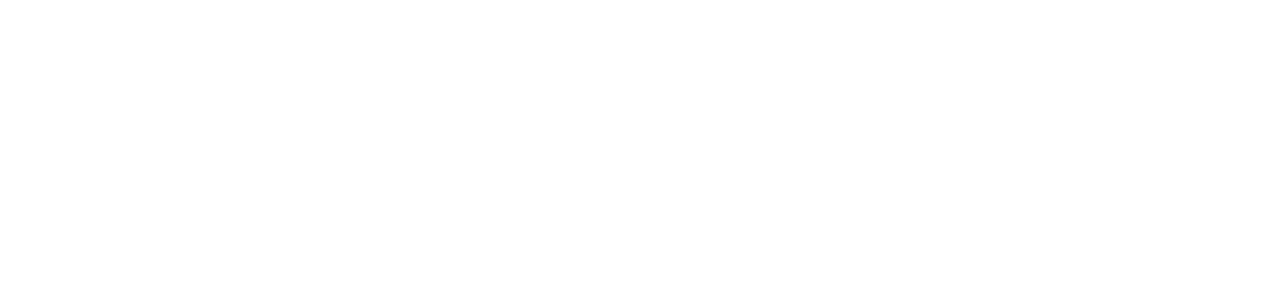
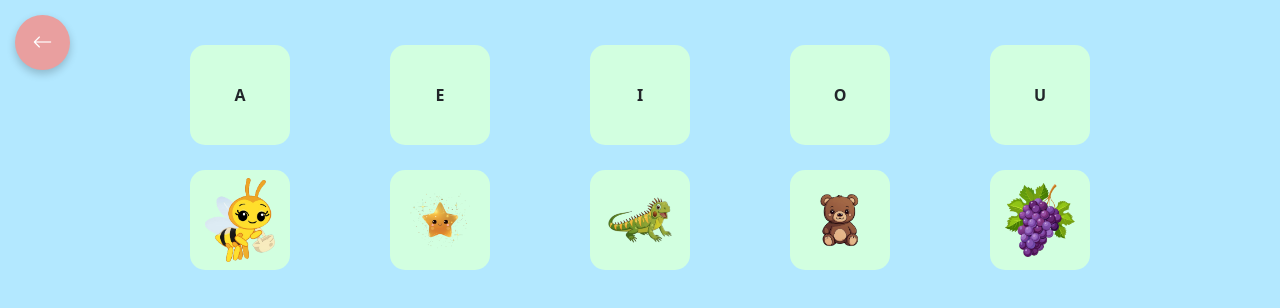
Before and after one commit to mariselaor/gustavito_v2, a Vue app in the folder frontend/: page /lecciones/Consonantes in a window 1280 px wide. Before the commit this address had no page. Shown: the top 308 px of the page. Built offline with nearby package versions, Linux system fonts and the light colour scheme.

Commit message:
vocales2
vocales 2

```diff
--- /dev/null
+++ b/frontend/src/assets/styles/consonantes.css
@@ -0,0 +1,55 @@
+
+.match-container {
+  width: 100%;
+  min-height: 100vh;
+  background: #b3e8ff;
+  padding: 20px;
+  position: relative;
+}
+
+.match-area {
+  width: 100%;
+  max-width: 900px;
+  margin: auto;
+  position: relative;
+}
+
+.lines-svg {
+  position: absolute;
+  inset: 0;
+  width: 100%;
+  height: 100%;
+  pointer-events: none;
+}
+
+.grid-letters, .grid-images {
+  display: flex;
+  justify-content: space-between;
+  margin: 25px 0;
+}
+
+.letter-card, .image-card {
+  width: 100px;
+  height: 100px;
+  background: #d2ffe0;
+  border-radius: 15px;
+  display: flex;
+  justify-content: center;
+  align-items: center;
+  font-weight: bold;
+  cursor: pointer;
+  transition: transform .2s;
+}
+
+.letter-card.selected {
+  transform: scale(1.15);
+  background: #c5ffd0;
+}
+
+.letter-card:hover, .image-card:hover {
+  transform: scale(1.1);
+}
+
+.icon {
+  width: 70%;
+}
--- a/frontend/src/assets/styles/vocales.css
+++ b/frontend/src/assets/styles/vocales.css
@@ -1,13 +1,19 @@
-/* Fondo del juego */
+/* 🟦 CONTENEDOR CON EL FONDO COMPLETO */
 .vowel-scene {
+  min-height: 100vh;
   width: 100%;
-  height: 100vh;
-  background: linear-gradient(#4fc3f7, #b3e5fc);
   position: relative;
+
+  background-image: url('@/assets/img/fondo2.jpg');
+  background-size: cover;            /* Ocupa toda la pantalla SIN BARRAS */
+  background-repeat: no-repeat;
+  background-position: center top;   /* Mantiene el sol y nubes visibles */
   overflow: hidden;
 }
 
-/* Título */
+
+
+/* ⭐ Título */
 .title {
   text-align: center;
   font-size: 2rem;
@@ -15,23 +21,27 @@
   font-weight: bold;
   margin-top: 15px;
   text-shadow: 2px 2px #444;
+  position: absolute;
+  width: 100%;
+  top: 0;
+  z-index: 10;
 }
 
-/* Botón volver */
+/* ⬅️ Botón volver */
 .btn-back {
   position: fixed;
   top: 15px;
   left: 15px;
-  background: white;
+  background: rgb(233, 159, 159);
   border: none;
   border-radius: 50%;
   font-size: 20px;
   padding: 10px 14px;
   box-shadow: 0 4px 8px rgba(0,0,0,0.2);
-  z-index: 10;
+  z-index: 20;
 }
 
-/* Vocales */
+/* 🔤 VOCAL */
 .vowel {
   position: absolute;
   font-size: 4rem;
@@ -43,48 +53,27 @@
   border-radius: 15px;
   box-shadow: 0 8px 15px rgba(0,0,0,0.2);
   transition: transform 0.2s;
+  z-index: 5;
 }
 
 .vowel:active {
   transform: scale(0.9);
 }
 
+/* Posiciones */
 .a { left: 10%; top: 30%; }
 .e { left: 45%; top: 20%; }
 .i { right: 10%; top: 30%; }
-.o { left: 30%; bottom: 15%; }
-.u { right: 30%; bottom: 15%; }
+.o { left: 30%; bottom: 18%; }
+.u { right: 30%; bottom: 18%; }
 
-/* Dibujos */
-.center-img {
+/* 🌿 CÉSPED (si usas una imagen separada)
+   — Si no usas la imagen grass.png, puedes borrar esto.
+*/
+.grass-full {
   position: absolute;
-  width: 90px;
-  animation: float 3s ease-in-out infinite;
+  bottom: 0;
+  left: 0;
+  width: 100%;
+  z-index: 1;
 }
-
-.bear { left: 20%; top: 45%; }
-.cloud { left: 45%; top: 45%; }
-.grapes { right: 20%; top: 45%; }
-.star { left: 45%; top: 10%; width: 70px; }
-
-/* Decoraciones */
-.decor {
-  position: absolute;
-  width: 120px;
-}
-
-.plane {
-  top: 70px;
-  left: 20px;
-}
-
-.child {
-  top: 60px;
-  right: 20px;
-}
-
-/* Animación */
-@keyframes float {
-  0%, 100% { transform: translateY(0); }
-  50% { transform: translateY(-10px); }
-}
--- a/frontend/src/router/index.js
+++ b/frontend/src/router/index.js
@@ -4,6 +4,7 @@
 import Home from '../views/Home.vue'
 import Lecciones from '../views/Lecciones.vue'
 import Vocales from '../views/Vocales.vue'
+import Consonantes from '../views/Consonantes.vue'
 
 
 
@@ -13,7 +14,9 @@
   { path: '/register', name: 'Register', component: Register },
   { path: '/home', name: 'Home', component: Home },
   { path: '/lecciones', name: 'Lecciones', component: Lecciones },
-  { path: '/lecciones/vocales', name: 'Vocales', component: Vocales }
+  { path: '/lecciones/vocales', name: 'Vocales', component: Vocales },
+  { path: '/lecciones/Consonantes', name: 'consonantes', component: Consonantes }
+
 
 ]
 
--- /dev/null
+++ b/frontend/src/views/Consonantes.vue
@@ -0,0 +1,117 @@
+<template>
+  <div class="match-container">
+
+    <!-- Botón Volver -->
+    <button class="btn-back" @click="goBack">
+      <i class="bi bi-arrow-left"></i>
+    </button>
+
+    <!-- Contenedor con letras / imágenes / líneas -->
+    <div ref="area" class="match-area">
+
+      <!-- SVG para las líneas -->
+      <svg class="lines-svg">
+        <line v-for="(line, i) in drawnLines"
+              :key="i"
+              :x1="line.x1"
+              :y1="line.y1"
+              :x2="line.x2"
+              :y2="line.y2"
+              stroke="black"
+              stroke-width="4"
+              stroke-linecap="round" />
+      </svg>
+
+      <!-- Letras -->
+      <div class="grid-letters">
+        <div
+          v-for="(item, i) in letters"
+          :key="i"
+          class="letter-card"
+          @click="selectLetter(i)"
+          :class="{ selected: selectedLetter === i }"
+          :ref="el => letterRefs[i] = el"
+        >
+          {{ item.label }}
+        </div>
+      </div>
+
+      <!-- Imágenes -->
+      <div class="grid-images">
+        <div
+          v-for="(img, i) in images"
+          :key="i"
+          class="image-card"
+          @click="selectImage(i)"
+          :ref="el => imageRefs[i] = el"
+        >
+          <img :src="img.src" class="icon" />
+        </div>
+      </div>
+
+    </div>
+
+  </div>
+</template>
+
+<script>
+export default {
+  data() {
+    return {
+      letters: [
+        { label: "A", match: 0 },
+        { label: "E", match: 1 },
+        { label: "I", match: 2 },
+        { label: "O", match: 3 },
+        { label: "U", match: 4 },
+      ],
+
+      images: [
+        { src: "/src/assets/img/abeja.png" },
+        { src: "/src/assets/img/estrella.png" },
+        { src: "/src/assets/img/iguana.png" },
+        { src: "/src/assets/img/oso.png" },
+        { src: "/src/assets/img/uva.png" },
+      ],
+
+      selectedLetter: null,
+      drawnLines: [],
+      letterRefs: [],
+      imageRefs: [],
+    };
+  },
+
+  methods: {
+    selectLetter(index) {
+      this.selectedLetter = index;
+    },
+
+    selectImage(index) {
+      if (this.selectedLetter === null) return;
+
+      const correct = this.letters[this.selectedLetter].match === index;
+
+      const area = this.$refs.area.getBoundingClientRect();
+      const letterEl = this.letterRefs[this.selectedLetter].getBoundingClientRect();
+      const imgEl = this.imageRefs[index].getBoundingClientRect();
+
+      this.drawnLines.push({
+        x1: letterEl.left - area.left + letterEl.width / 2,
+        y1: letterEl.top - area.top + letterEl.height / 2,
+        x2: imgEl.left - area.left + imgEl.width / 2,
+        y2: imgEl.top - area.top + imgEl.height / 2,
+      });
+
+      this.selectedLetter = null;
+    },
+
+    goBack() {
+      this.$router.back();
+    }
+  }
+};
+</script>
+
+
+
+<style src="../assets/styles/consonantes.css"></style>
--- a/frontend/src/views/Lecciones.vue
+++ b/frontend/src/views/Lecciones.vue
@@ -10,7 +10,8 @@
     <p class="mt-3">Selecciona una lección para comenzar</p>
 
     <div class="row g-2 justify-content-center">
-        <div class="col-10 col-md-4 col-lg-3 mb-4" v-for="l in lessons" :key="l.id">        <div class="p-4 lesson-card">
+        <div class="col-10 col-md-4 col-lg-3 mb-4" v-for="l in lessons" :key="l.id">
+           <div class="p-4 lesson-card">
           <h4 class="fw-bold">{{ l.title }}</h4>
           <button class="btn btn-primary mt-3" @click="openLesson(l.id)">Entrar</button>
 
--- a/frontend/src/views/Vocales.vue
+++ b/frontend/src/views/Vocales.vue
@@ -1,6 +1,8 @@
 <template>
-  <!-- 🔙 Botón volver -->
-  <button class="btn-back" @click="goBack">⬅</button>
+  <!-- 🔙 Botón Volver -->
+  <button class="btn-back" @click="goBack">
+    <i class="bi bi-arrow-left"></i>
+  </button>
 
   <div class="vowel-scene">
 
@@ -8,7 +10,7 @@
     <h2 class="title">⭐ Haz clic en cada vocal ⭐</h2>
 
     <!-- Decoraciones -->
-    <img src="../assets/img/nube2.png" class="decor plane" />
+    <img src="" class="decor plane" />
     <img src="" class="decor child" />
 
     <!-- Vocales -->
@@ -25,20 +27,43 @@
 
     <!-- Estrella -->
     <img src="" class="center-img star" />
+
   </div>
 </template>
 
 <script>
 export default {
+  mounted() {
+    // Obliga a Chrome a cargar las voces
+    window.speechSynthesis.onvoiceschanged = () => {};
+  },
+
   methods: {
     speak(text) {
-      const speech = new SpeechSynthesisUtterance(text)
-      speech.lang = 'es-ES'
-      window.speechSynthesis.cancel()
-      window.speechSynthesis.speak(speech)
+      const speech = new SpeechSynthesisUtterance(text);
+
+      // Obtiene las voces disponibles
+      const voices = window.speechSynthesis.getVoices();
+
+      // Busca una voz española REAL
+      const spanishVoice = voices.find(
+        v => v.lang && v.lang.toLowerCase().startsWith('es')
+      );
+
+      // Si existe una voz en español, úsala
+      if (spanishVoice) {
+        speech.voice = spanishVoice;
+      }
+
+      speech.lang = 'es-ES';
+      speech.rate = 0.9; // Más natural para niños
+
+      window.speechSynthesis.cancel();
+      window.speechSynthesis.speak(speech);
     },
+
     goBack() {
-      this.$router.back()
+      this.$router.back();
     }
   }
 }
```
Also changed, not shown: frontend/src/assets/img/fondo.png (added), frontend/src/assets/img/fondo2.jpg (added).
